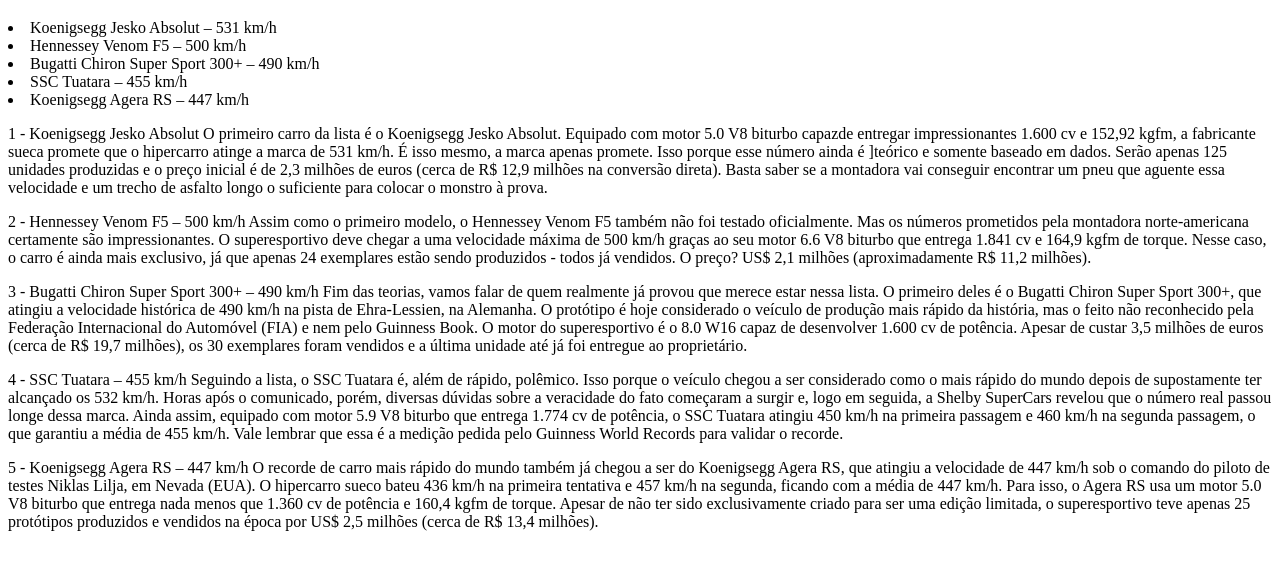
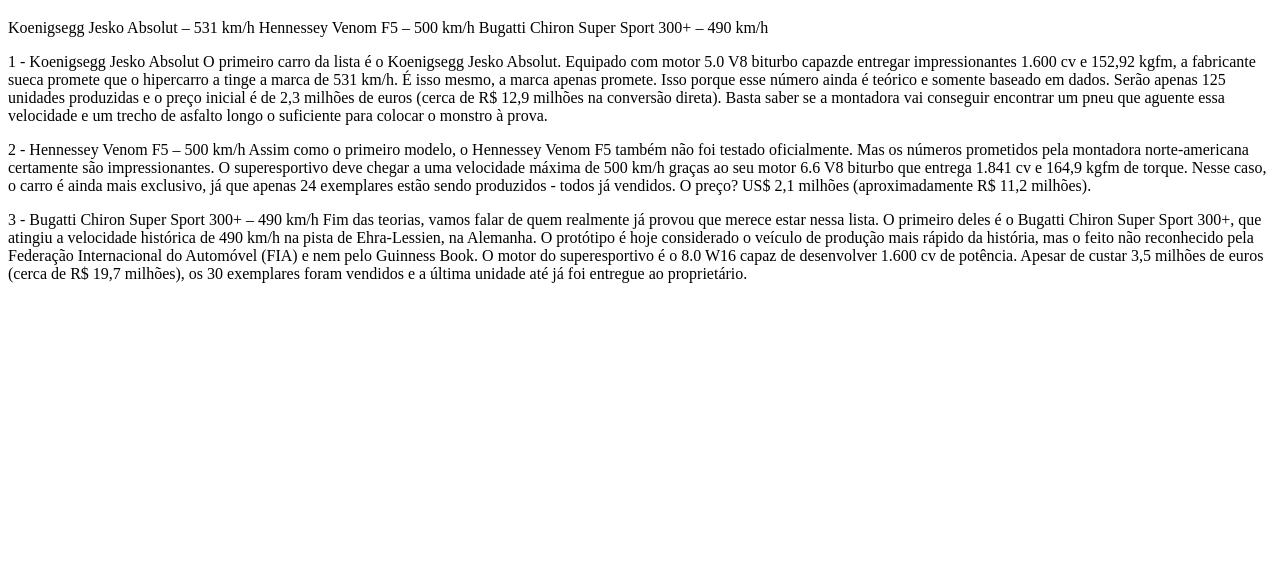
Before and after one commit to brunopereira3011/turma-1a, a plain HTML site: page index.html in a window 1280 px wide. Shown: the part 61-630 px from the top of the page. Drawn offline with Linux system fonts and the light colour scheme.

Commit message:
codicos emplemetados

```diff
--- a/index.html
+++ b/index.html
@@ -1,24 +1,22 @@
 <!DOCTYPE html>
-<html>
+<html lang="pt-br"
   <head>
 
   </head>
-  <body></body>
+    <body>
       <h1>Carros Mais Rapido do Mundo</h1
         <ol>
-    <li> Koenigsegg Jesko Absolut – 531 km/h</li>
-    <li>Hennessey Venom F5 – 500 km/h</li>
-    <li>Bugatti Chiron Super Sport 300+ – 490 km/h</li>
-    <li>SSC Tuatara – 455 km/h</li>
-    <li> Koenigsegg Agera RS – 447 km/h</li>
+        <lu> Koenigsegg Jesko Absolut – 531 km/h</lu>
+        <lu>Hennessey Venom F5 – 500 km/h</lu>
+        <lu>Bugatti Chiron Super Sport 300+ – 490 km/h</lu>
         </ol>
     <p>1 - Koenigsegg Jesko Absolut
       O primeiro carro da lista é o Koenigsegg Jesko Absolut.
         Equipado com motor 5.0 V8 biturbo capazde entregar impressionantes
         1.600 cv e 152,92 kgfm, a fabricante sueca promete que o hipercarro
-     atinge a marca de 531 km/h.
+      a  tinge a marca de 531 km/h.
       É isso mesmo, a marca apenas promete. Isso porque esse número ainda é
-  ]teórico e somente baseado em dados.
+        teórico e somente baseado em dados.
       Serão apenas 125 unidades produzidas e o preço inicial é de 2,3 milhões
         de euros (cerca de R$ 12,9 milhões na conversão direta).
         Basta saber se a montadora vai conseguir encontrar um pneu que aguente
@@ -47,28 +45,4 @@
         os 30 exemplares foram vendidos e a última unidade até já foi entregue ao proprietário.
       </p>
 
-  <p>4 - SSC Tuatara – 455 km/h
-  Seguindo a lista, o SSC Tuatara é, além de rápido, polêmico. Isso porque o veículo chegou
-   a ser considerado como o mais rápido do mundo depois de
-    supostamente ter alcançado os 532 km/h. Horas após o comunicado, porém, diversas dúvidas
-     sobre a veracidade do fato começaram a surgir e, logo em seguida,
-    a Shelby SuperCars revelou que o número real passou longe dessa marca.
-
-   Ainda assim, equipado com motor 5.9 V8 biturbo que entrega 1.774 cv de potência,
-    o SSC Tuatara atingiu 450 km/h na primeira passagem e 460 km/h na segunda passagem,
-    o que garantiu a média de 455 km/h. Vale lembrar que essa é a medição pedida pelo
-    Guinness World Records para validar o recorde.
-</p>
-
-  <p>5 - Koenigsegg Agera RS – 447 km/h
-    O recorde de carro mais rápido do mundo também já chegou a ser do Koenigsegg Agera RS,
-     que atingiu a velocidade de 447 km/h sob o comando do piloto de testes Niklas Lilja,
-   em Nevada (EUA). O hipercarro sueco bateu 436 km/h na primeira tentativa e 457 km/h na segunda,
-    ficando com a média de 447 km/h.
-
-   Para isso, o Agera RS usa um motor 5.0 V8 biturbo que entrega nada menos que 1.360 cv de potência
-    e 160,4 kgfm de torque. Apesar de não ter sido exclusivamente criado para ser uma edição limitada,
-  o superesportivo teve apenas 25 protótipos produzidos e vendidos na época por US$ 2,5 milhões (cerca de R$ 13,4 milhões).
-</p>
   </body>
-</html>
```
Lines whose indentation alone changed are shown as unchanged.
